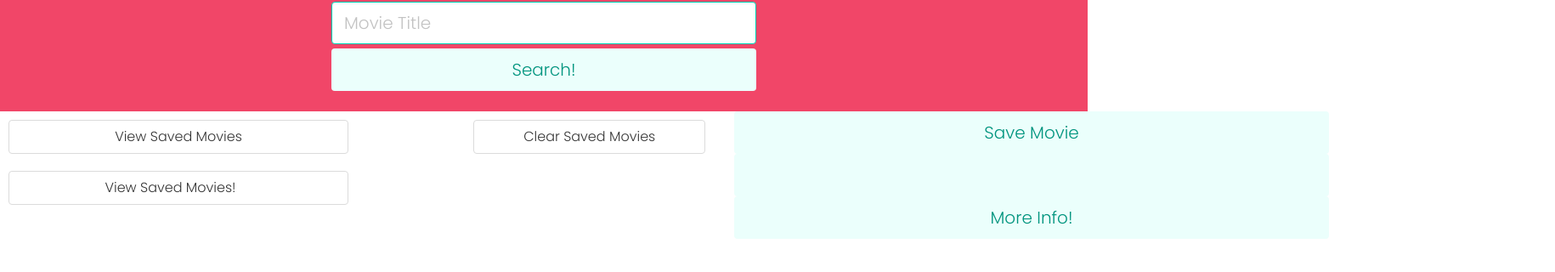
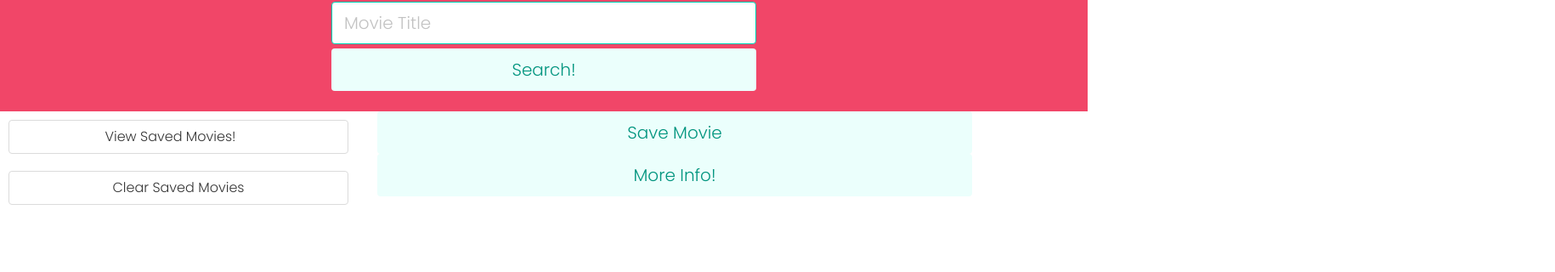
Before and after one commit to Austinma1010/MovieQuoteGenerator, a plain HTML site: page GenQuote.html in a window 1280 px wide. Shown: the part 100-420 px from the top of the page at 85% size, 1830 px wide, since content can reach past the window. Drawn offline with nearby package versions, Linux system fonts and the light colour scheme.

Commit message:
html fix

```diff
--- a/GenQuote.html
+++ b/GenQuote.html
@@ -40,13 +40,6 @@
       <section class="column saved-search">
         <div class="dropdown is-hoverable">
           <div class="dropdown-trigger">
-            <!--View Saved Movie Button-->
-            <button
-              class="button"
-              aria-haspopup="true"
-              aria-controls="dropdown-menu"
-            >
-              <span>View Saved Movies</span>
             <button class="button" aria-haspopup="true" aria-controls="dropdown-menu4">
               <span>View Saved Movies!</span>
               <span class="icon is-small">
@@ -54,8 +47,6 @@
               </span>
             </button>
           </div>
-          <!--Saved Movies Dropdown Menu-->
-          <div class="dropdown-menu" id="dropdown-menu" role="menu">
           <div class="dropdown-menu" id="dropdown-menu4" role="menu">
             <div class="dropdown-content">
               <div class="dropdown-item">
@@ -69,15 +60,10 @@
       <section class="column is-three-quarters search-card">
         <h2 id="movie-title"></h2>
         <ul id="movieInfo"></ul>
-        <!--Save Movie Button-->
-        <button id="save-btn" class="button is-primary is-light is-medium">
+        <button id="search-btn" class="button is-primary is-light is-medium">
           Save Movie
         </button>
-        <!--More Info Button-->
-        <a id="wiki-btn"><button id="search-btn" class="button is-primary is-light is-medium">
-
        <a id="wiki-btn"> <button id="wiki-btn" class="button is-primary is-light is-medium">
-
           More Info!
         </button></a>
       </section>
--- a/assets/script.js
+++ b/assets/script.js
@@ -22,6 +22,7 @@
       var plot = movieInfo.appendChild(document.createElement('li'));
       title.textContent = "Title: " + data.Title;
       title.setAttribute('class', 'movieTitle');
+
       releaseDate.textContent = "Release Date: " + data.Released;
       mainActors.textContent = "Main Cast: " + data.Actors;
       revenue.textContent = "Box Office Revenue: " + data.BoxOffice;
```
